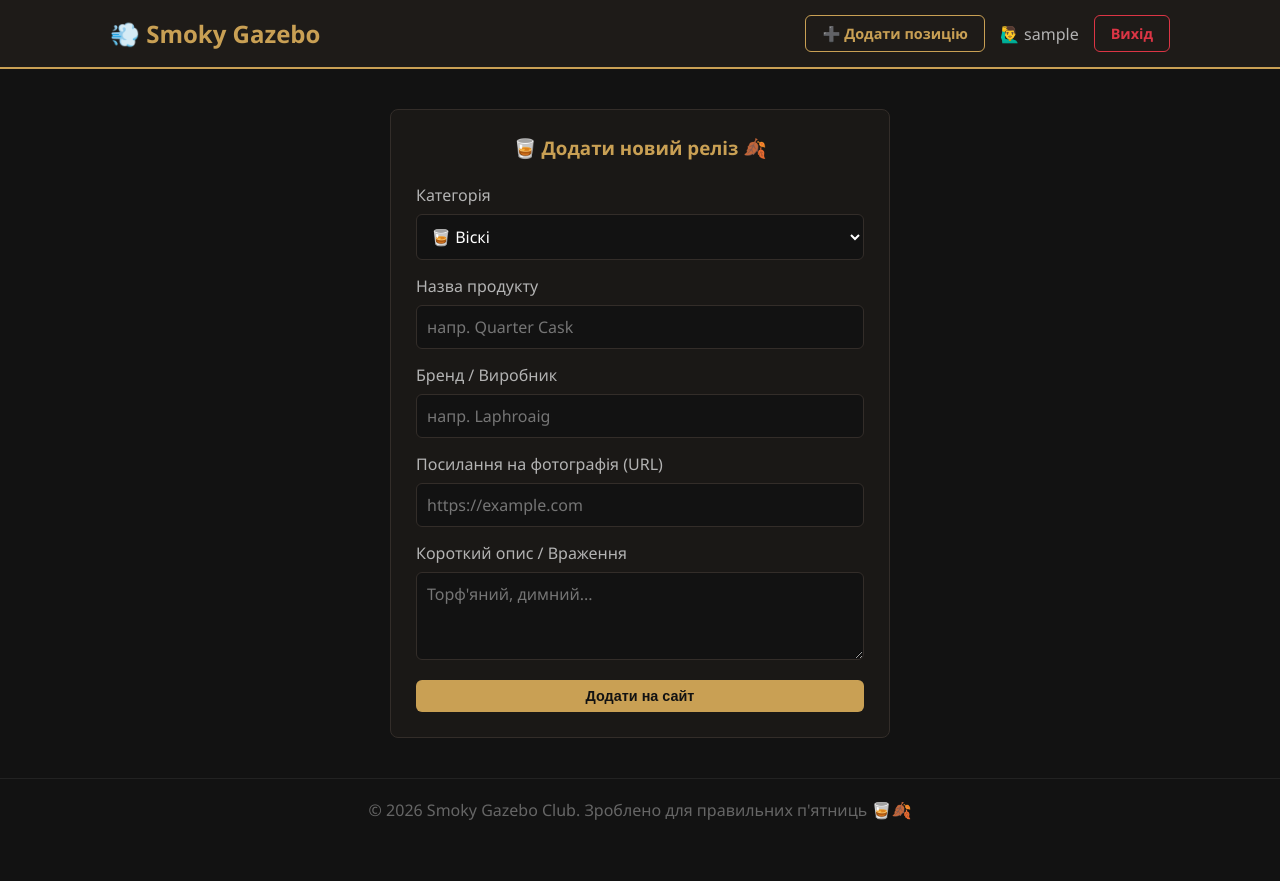
After one commit to Elrik13/Smoky-gazebo, a Flask app: page /add in a window 1280 px wide. The commit adds this page. Run offline with Flask 3, Linux system fonts and the light colour scheme; the visitor is signed in with stand-in values (Sample User, id 1).

Commit message:
Added possibility of adding items, added css styles directly and visual improvements

```diff
--- a/app.py
+++ b/app.py
@@ -111,6 +111,34 @@ def logout():
     return redirect(url_for('index'))
 
 
+# Додавання нової сигари або віскі (доступно всім авторизованим)
+@app.route('/add', methods=['GET', 'POST'])
+@login_required
+def add_item():
+    if request.method == 'POST':
+        name = request.form.get('name')
+        brand = request.form.get('brand')
+        category = request.form.get('category')
+        description = request.form.get('description')
+        image_url = request.form.get('image_url')
+
+        # Створюємо новий запис у базі
+        new_item = Item(
+            name=name,
+            brand=brand,
+            category=category,
+            description=description,
+            image_url=image_url
+        )
+        db.session.add(new_item)
+        db.session.commit()
+
+        flash(f'"{name}" успішно додано до списку!', 'success')
+        return redirect(url_for('index'))
+
+    return render_template('add_item.html')
+
+
 # Автоматичне створення бази даних при першому запуску додатку
 with app.app_context():
     db.create_all()
--- /dev/null
+++ b/templates/add_item.html
@@ -0,0 +1,34 @@
+{% extends 'base.html' %}
+{% block content %}
+<div style="max-width: 500px; margin: 40px auto;">
+    <div class="card">
+        <h3 class="text-center text-gold mb-4">🥃 Додати новий реліз 🍂</h3>
+        <form method="POST">
+            <div class="mb-3">
+                <label class="form-label">Категорія</label>
+                <select name="category" class="form-select" required>
+                    <option value="whiskey">🥃 Віскі</option>
+                    <option value="cigar">🍂 Сигара</option>
+                </select>
+            </div>
+            <div class="mb-3">
+                <label class="form-label">Назва продукту</label>
+                <input type="text" name="name" class="form-control" placeholder="напр. Quarter Cask" required>
+            </div>
+            <div class="mb-3">
+                <label class="form-label">Бренд / Виробник</label>
+                <input type="text" name="brand" class="form-control" placeholder="напр. Laphroaig" required>
+            </div>
+            <div class="mb-3">
+                <label class="form-label">Посилання на фотографія (URL)</label>
+                <input type="url" name="image_url" class="form-control" placeholder="https://example.com">
+            </div>
+            <div class="mb-3">
+                <label class="form-label">Короткий опис / Враження</label>
+                <textarea name="description" rows="3" class="form-control" placeholder="Торф'яний, димний..."></textarea>
+            </div>
+            <button type="submit" class="btn btn-gold w-100">Додати на сайт</button>
+        </form>
+    </div>
+</div>
+{% endblock %}
--- a/templates/base.html
+++ b/templates/base.html
@@ -4,47 +4,113 @@
     <meta charset="UTF-8">
     <meta name="viewport" content="width=device-width, initial-scale=1.0">
     <title>Smoky Gazebo Club</title>
-    <!-- Підключаємо Bootstrap 5 (темна тема) -->
-    <link href="https://jsdelivr.net" rel="stylesheet">
     <style>
-        body { background-color: #1a1a1a; color: #f4f4f4; font-family: 'Georgia', serif; }
-        .navbar { background-color: #2d251e !important; border-bottom: 2px solid #d4af37; }
-        .navbar-brand, .nav-link { color: #d4af37 !important; }
-        .card { background-color: #262626; border: 1px solid #3d3d3d; color: #e0e0e0; }
-        .text-gold { color: #d4af37; }
-        .btn-gold { background-color: #d4af37; color: #1a1a1a; font-weight: bold; }
-        .btn-gold:hover { background-color: #b89528; color: #1a1a1a; }
+        /* Наш вбудований дизайн — тепер працює на 100% локально */
+        * { box-sizing: border-box; margin: 0; padding: 0; }
+        body {
+            background-color: #121212;
+            color: #e0e0e0;
+            font-family: 'Segoe UI', sans-serif;
+            padding-bottom: 40px;
+        }
+        .container { max-width: 1100px; margin: 0 auto; padding: 0 20px; }
+
+        /* Шапка сайту */
+        .navbar {
+            background-color: #1e1b18;
+            border-bottom: 2px solid #c9a054;
+            padding: 15px 0;
+            margin-bottom: 30px;
+        }
+        .navbar .container { display: flex; justify-content: space-between; align-items: center; }
+        .navbar-brand { color: #c9a054; font-size: 1.5rem; font-weight: bold; text-decoration: none; }
+        .navbar-nav { display: flex; gap: 15px; align-items: center; list-style: none; }
+        .nav-link { color: #b3b3b3; text-decoration: none; font-weight: 500; }
+        .nav-link:hover { color: #c9a054; }
+
+        /* Кнопки */
+        .btn {
+            padding: 8px 16px;
+            border-radius: 6px;
+            font-weight: 600;
+            cursor: pointer;
+            text-decoration: none;
+            display: inline-block;
+            font-size: 0.9rem;
+            text-align: center;
+        }
+        .btn-gold { background-color: #c9a054; color: #121212; border: none; }
+        .btn-gold:hover { background-color: #b08a42; }
+        .btn-outline-warning { border: 1px solid #c9a054; color: #c9a054; background: none; }
+        .btn-outline-warning:hover { background-color: #c9a054; color: #121212; }
+        .btn-outline-danger { border: 1px solid #dc3545; color: #dc3545; background: none; }
+        .btn-outline-danger:hover { background-color: #dc3545; color: white; }
+
+        /* Сітка картки та форми */
+        .row { display: flex; flex-wrap: wrap; margin: 0 -15px; }
+        .col-md-6 { flex: 0 0 50%; padding: 0 15px; }
+        @media (max-width: 768px) {
+            .col-md-6 { flex: 0 0 100%; }
+            .navbar-nav { gap: 8px; }
+        }
+        .card {
+            background-color: #1a1816;
+            border: 1px solid #332d29;
+            padding: 25px;
+            border-radius: 8px;
+            margin-bottom: 20px;
+        }
+        .text-gold { color: #c9a054; }
+        .text-center { text-align: center; }
+        .mb-4 { margin-bottom: 1.5rem; }
+        .w-100 { width: 100%; }
+
+        /* Поля форми */
+        .form-label { display: block; margin-bottom: 8px; font-weight: 500; color: #b3b3b3; text-align: left; }
+        .form-control, .form-select {
+            width: 100%;
+            padding: 10px;
+            background-color: #121212;
+            border: 1px solid #332d29;
+            color: white;
+            border-radius: 6px;
+            margin-bottom: 15px;
+            font-family: inherit;
+            font-size: 1rem;
+        }
+        .form-control:focus, .form-select:focus { border-color: #c9a054; outline: none; }
+
+        .alert { padding: 12px; border-radius: 6px; margin-bottom: 20px; text-align: center; }
+        .alert-danger { background-color: #5c1d24; color: #f8d7da; border: 1px solid #f5c2c7; }
+        .alert-success { background-color: #1e4620; color: #d1e7dd; border: 1px solid #badbcc; }
+        footer { text-align: center; padding: 20px 0; margin-top: 40px; color: #666; border-top: 1px solid #222; }
     </style>
 </head>
 <body>
 
     <!-- Навігаційна панель -->
-    <nav class="navbar navbar-expand-lg navbar-dark mb-4">
+    <nav class="navbar">
         <div class="container">
-            <a class="navbar-brand fw-bold" href="{{ url_for('index') }}">💨 Smoky Gazebo</a>
-            <button class="navbar-toggler" type="button" data-bs-toggle="collapse" data-bs-target="#navbarNav">
-                <span class="navbar-toggler-icon"></span>
-            </button>
-            <div class="collapse navbar-collapse" id="navbarNav">
-                <ul class="navbar-nav ms-auto align-items-center">
-                    {% if current_user.is_authenticated %}
-                        <li class="nav-item"><a class="nav-link fw-bold text-white me-3" href="{{ url_for('profile') }}">🙋‍♂️ {{ current_user.username }}</a></li>
-                        <li class="nav-item"><a class="btn btn-outline-danger btn-sm" href="{{ url_for('logout') }}">Вихід</a></li>
-                    {% else %}
-                        <li class="nav-item"><a class="nav-link text-white" href="{{ url_for('login') }}">Вхід</a></li>
-                        <li class="nav-item"><a class="btn btn-gold btn-sm ms-2" href="{{ url_for('register') }}">Реєстрація</a></li>
-                    {% endif %}
-                </ul>
-            </div>
+            <a class="navbar-brand" href="{{ url_for('index') }}">💨 Smoky Gazebo</a>
+            <ul class="navbar-nav">
+                {% if current_user.is_authenticated %}
+                    <li><a class="btn btn-outline-warning" href="{{ url_for('add_item') }}">➕ Додати позицію</a></li>
+                    <li><a class="nav-link fw-bold" href="{{ url_for('profile') }}">🙋‍♂️ {{ current_user.username }}</a></li>
+                    <li><a class="btn btn-outline-danger" href="{{ url_for('logout') }}">Вихід</a></li>
+                {% else %}
+                    <li><a class="nav-link" href="{{ url_for('login') }}">Вхід</a></li>
+                    <li><a class="btn btn-gold" href="{{ url_for('register') }}">Реєстрація</a></li>
+                {% endif %}
+            </ul>
         </div>
     </nav>
 
-    <!-- Відображення сповіщень сайту (успіх/помилка) -->
+    <!-- Сповіщення Flash -->
     <div class="container">
         {% with messages = get_flashed_messages(with_categories=true) %}
             {% if messages %}
                 {% for category, message in messages %}
-                    <div class="alert alert-{% if category == 'error' %}danger{% else %}success{% endif %} text-center">
+                    <div class="alert alert-{% if category == 'error' %}danger{% else %}success{% endif %}">
                         {{ message }}
                     </div>
                 {% endfor %}
@@ -52,16 +118,14 @@
         {% endwith %}
     </div>
 
-    <!-- Основний контент, який змінюється на кожній сторінці -->
-    <div class="container py-3">
+    <!-- Контент -->
+    <div class="container">
         {% block content %}
         {% endblock %}
     </div>
 
-    <footer class="text-center py-4 mt-5 text-white-50 border-top border-secondary">
+    <footer>
         <p>© 2026 Smoky Gazebo Club. Зроблено для правильних п'ятниць 🥃🍂</p>
     </footer>
-
-    <script src="https://jsdelivr.net"></script>
 </body>
 </html>
```
